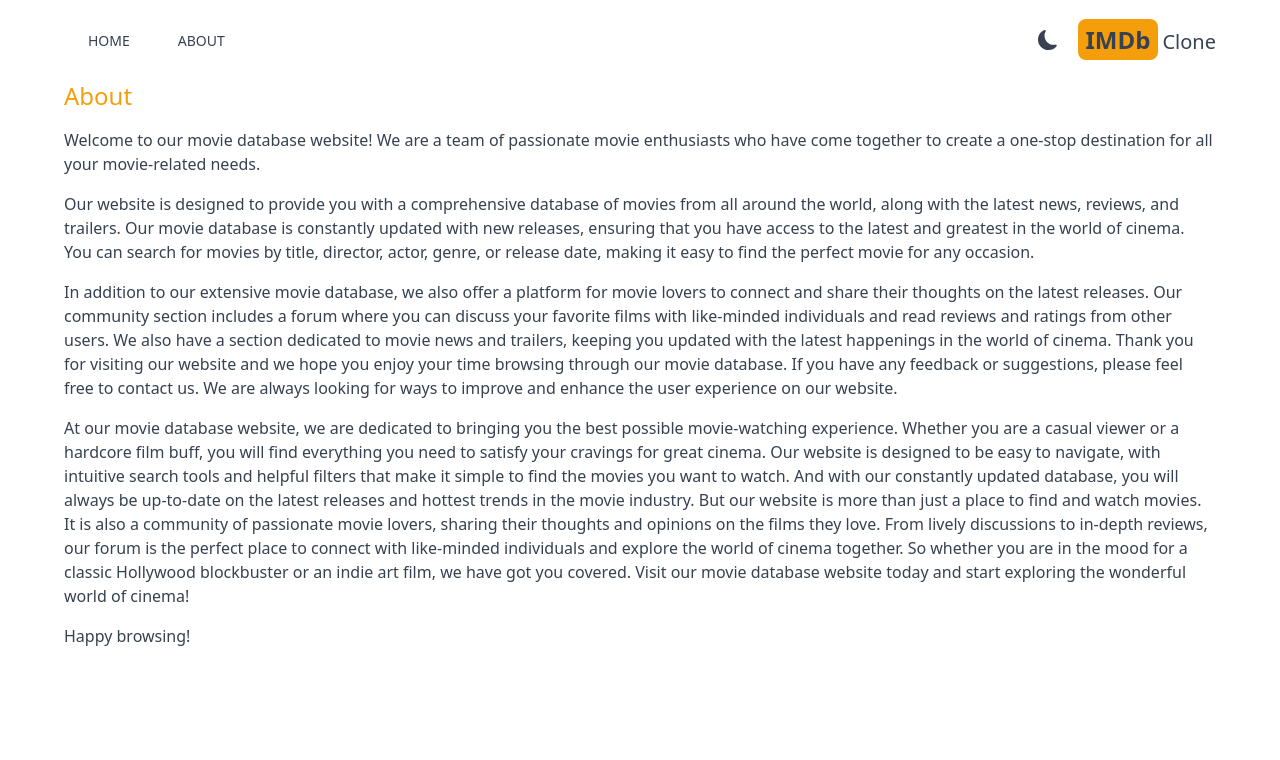
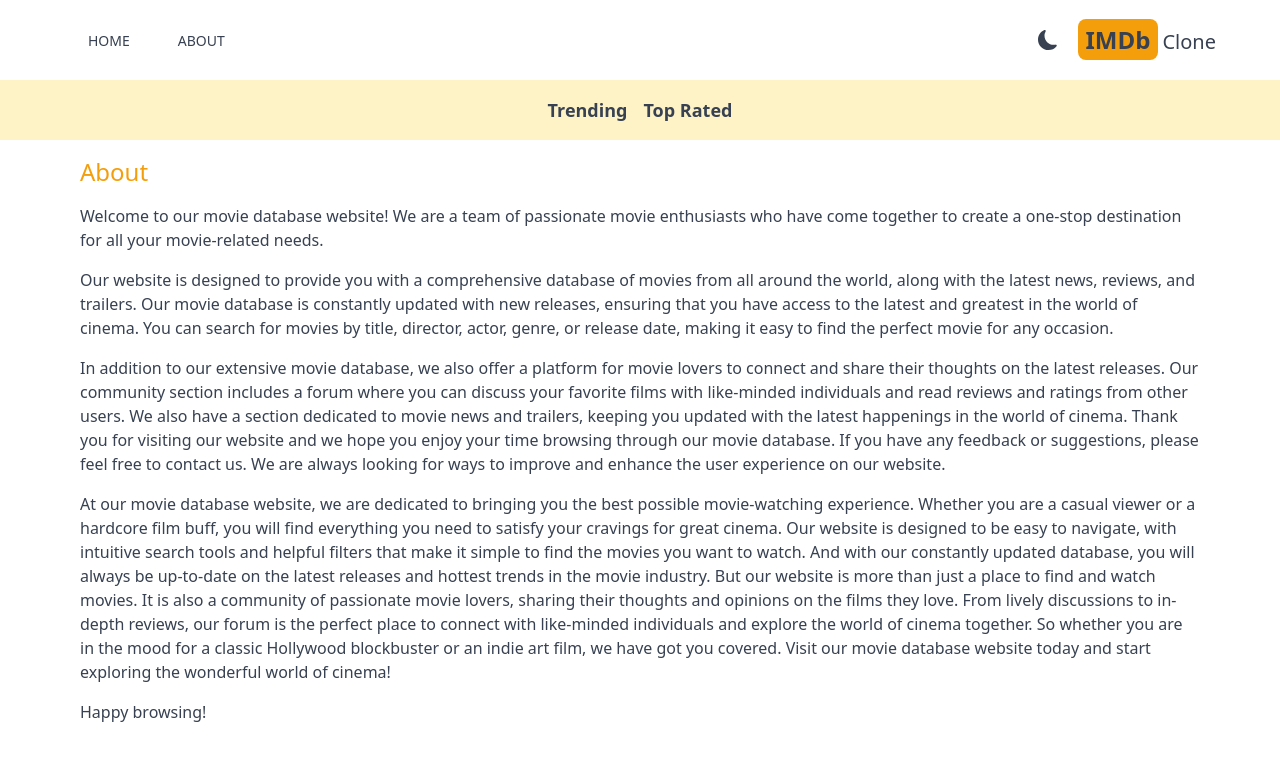
Before and after one commit to Vitaliidvl/imdb, a Next.js app: page /about in a window 1280 px wide. Shown: the top 760 px of the page. Built offline with nearby package versions, Linux system fonts and the light colour scheme.

Commit message:
adding navbar component

```diff
--- a/src/app/about/page.jsx
+++ b/src/app/about/page.jsx
@@ -2,7 +2,7 @@
 
 export default function About() {
   return (
-    <div className="max-w-6xl mx-auto space-y-4">
+    <div className="max-w-6xl mx-auto space-y-4 p-4">
       <h1 className="font-medium text-amber-500 text-2xl">About</h1>
       <p>
         Welcome to our movie database website! We are a team of passionate movie
--- /dev/null
+++ b/src/app/components/Navbar.jsx
@@ -0,0 +1,11 @@
+import React from 'react';
+import NavbarItem from './NavbarItem';
+
+export default function Navbar() {
+  return (
+    <div className="flex justify-center dark:bg-gray-600 bg-amber-100 lg:text-lg p-4">
+      <NavbarItem title="Trending" param="fetchTrending" />
+      <NavbarItem title="Top Rated" param="fetchTopRated" />
+    </div>
+  );
+}
--- /dev/null
+++ b/src/app/components/NavbarItem.jsx
@@ -0,0 +1,23 @@
+'use client';
+import Link from 'next/link';
+import React from 'react';
+import { useSearchParams } from 'next/navigation';
+
+export default function NavbarItem({ title, param }) {
+  const searchParams = useSearchParams();
+  const genre = searchParams.get('genre');
+  return (
+    <div>
+      <Link
+        className={`m4 hover:text-amber-600 font-semibold p-2 ${
+          genre &&
+          genre === param &&
+          'underline underline-offset-8 decoration-4 decoration-amber-500 rounded-lg'
+        }`}
+        href={`/?genre=${param}`}
+      >
+        {title}
+      </Link>
+    </div>
+  );
+}
--- a/src/app/layout.jsx
+++ b/src/app/layout.jsx
@@ -1,4 +1,5 @@
 import Header from './components/Header';
+import Navbar from './components/Navbar';
 import './globals.css';
 import Providers from './Providers';
 
@@ -13,6 +14,7 @@
       <body>
         <Providers>
           <Header />
+          <Navbar />
           {children}
         </Providers>
       </body>
```
